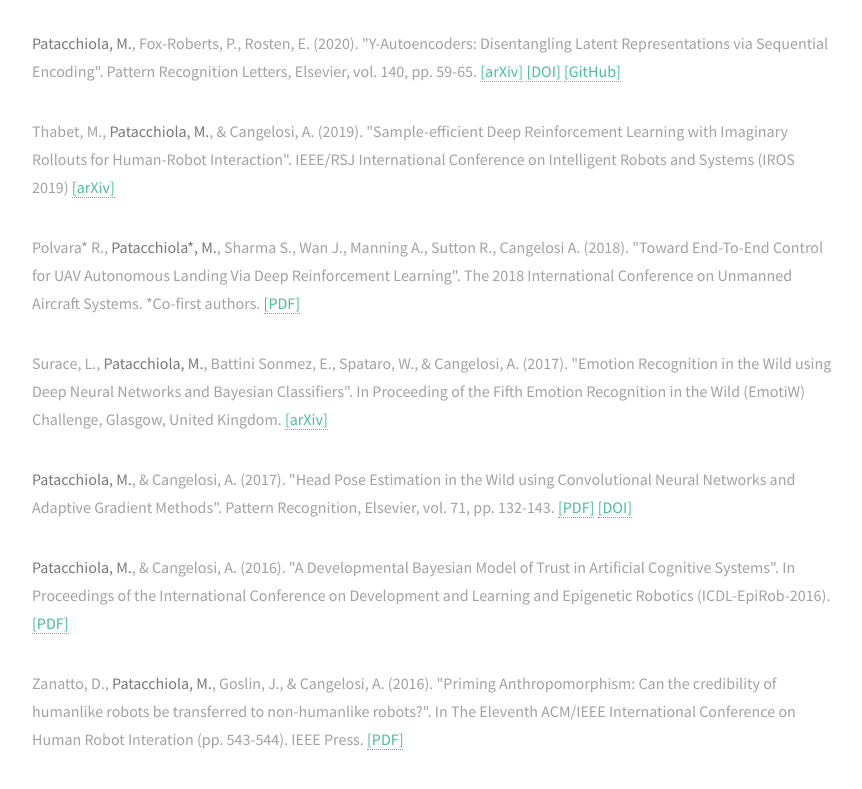
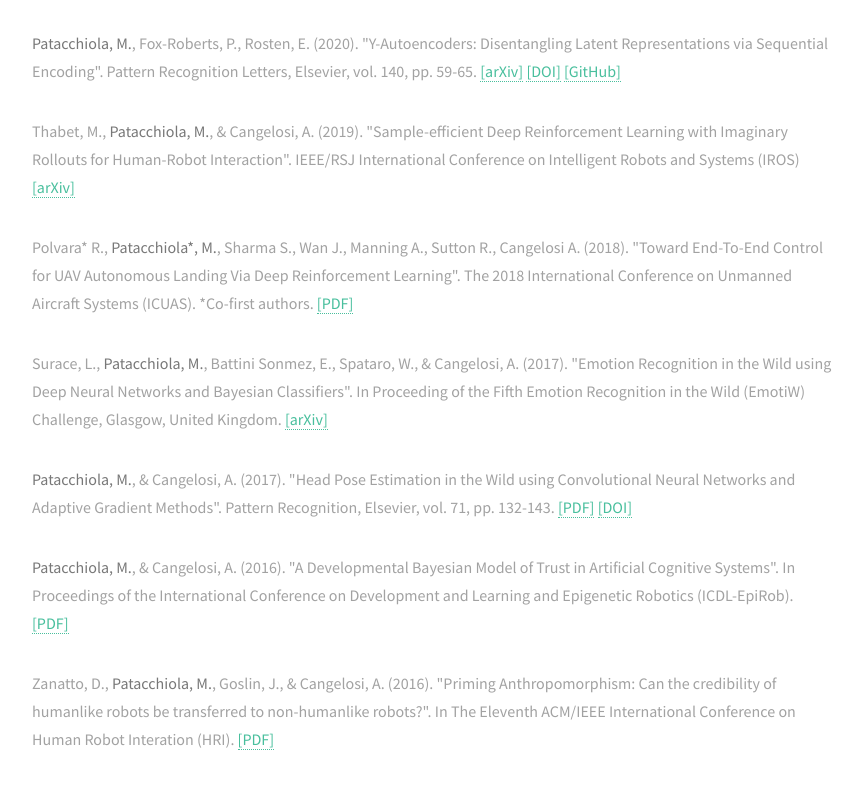
Before and after one commit to mpatacchiola/mpatacchiola.github.io, a plain HTML site: page index.html in a window 1280 px wide. Shown: the part 2297-3086 px from the top of the page, without its empty margins (400-1262 px from the left). Drawn offline with Linux system fonts and the light colour scheme.

Commit message:
Improving readability of conference names

```diff
--- a/index.html
+++ b/index.html
@@ -155,10 +155,10 @@ Supervisors: Marta Olivetti Belardinelli, Valerio Santangelo
                                                        <strong>Patacchiola, M.</strong>, Fox-Roberts, P., Rosten, E. (2020). "Y-Autoencoders: Disentangling Latent Representations via Sequential Encoding". Pattern Recognition Letters, Elsevier, vol. 140, pp. 59-65. <a target="_blank" href="https://arxiv.org/abs/1907.10949">[arXiv]</a> <a target="_blank" href="https://doi.org/10.1016/j.patrec.2020.09.025">[DOI]</a> <a target="_blank" href="https://github.com/mpatacchiola/Y-AE">[GitHub]</a>
                                                        </p>
                                                        <p>
-                                                       Thabet, M., <strong>Patacchiola, M.</strong>, & Cangelosi, A. (2019). "Sample-efficient Deep Reinforcement Learning with Imaginary Rollouts for Human-Robot Interaction". IEEE/RSJ International Conference on Intelligent Robots and Systems (IROS 2019) <a target="_blank" href="https://arxiv.org/pdf/1908.05546.pdf">[arXiv]</a>
+                                                       Thabet, M., <strong>Patacchiola, M.</strong>, & Cangelosi, A. (2019). "Sample-efficient Deep Reinforcement Learning with Imaginary Rollouts for Human-Robot Interaction". IEEE/RSJ International Conference on Intelligent Robots and Systems (IROS) <a target="_blank" href="https://arxiv.org/pdf/1908.05546.pdf">[arXiv]</a>
                                                        </p>
                                                        <p>
-                                                       Polvara* R., <strong>Patacchiola*, M.</strong>, Sharma S., Wan J., Manning A., Sutton R., Cangelosi A. (2018). "Toward End-To-End Control for UAV Autonomous Landing Via Deep Reinforcement Learning". The 2018 International Conference on Unmanned Aircraft Systems. *Co-first authors. <a target="_blank" href="./doc/toward_end_to_end_control_for_uav_autonomous_landing_via_deep_reinforcement_learning_2018.pdf">[PDF]</a>
+                                                       Polvara* R., <strong>Patacchiola*, M.</strong>, Sharma S., Wan J., Manning A., Sutton R., Cangelosi A. (2018). "Toward End-To-End Control for UAV Autonomous Landing Via Deep Reinforcement Learning". The 2018 International Conference on Unmanned Aircraft Systems (ICUAS). *Co-first authors. <a target="_blank" href="./doc/toward_end_to_end_control_for_uav_autonomous_landing_via_deep_reinforcement_learning_2018.pdf">[PDF]</a>
                                                        </p>
                                                        <p>
                                                        Surace, L., <strong>Patacchiola, M.</strong>, Battini Sonmez, E., Spataro, W., & Cangelosi, A. (2017). "Emotion Recognition in the Wild using Deep Neural Networks and Bayesian Classifiers". In Proceeding of the Fifth Emotion Recognition in the Wild (EmotiW) Challenge, Glasgow, United Kingdom. <a target="_blank" href="https://arxiv.org/abs/1709.03820">[arXiv]</a>
@@ -167,10 +167,10 @@ Supervisors: Marta Olivetti Belardinelli, Valerio Santangelo
                                                        <strong>Patacchiola, M.</strong>, & Cangelosi, A. (2017). "Head Pose Estimation in the Wild using Convolutional Neural Networks and Adaptive Gradient Methods". Pattern Recognition, Elsevier, vol. 71, pp. 132-143. <a target="_blank" href="./doc/Head Pose Estimation in the Wild using Convolutional Neural Networks and Adaptive Gradient Methods - Patacchiola and Cangelosi - 2017.pdf">[PDF]</a> <a target="_blank" href="https://doi.org/10.1016/j.patcog.2017.06.009">[DOI]</a>
                                                        </p>
                                                        <p>
-                                                       <strong>Patacchiola, M.</strong>, & Cangelosi, A. (2016). "A Developmental Bayesian Model of Trust in Artificial Cognitive Systems". In  Proceedings of the International Conference on Development and Learning and Epigenetic Robotics (ICDL-EpiRob-2016). <a target="_blank" href="./doc/A Developmental Bayesian Model of Trust in Artificial Cognitive Systems - Patacchiola, Cangelosi - 2016.pdf">[PDF]</a>
+                                                       <strong>Patacchiola, M.</strong>, & Cangelosi, A. (2016). "A Developmental Bayesian Model of Trust in Artificial Cognitive Systems". In  Proceedings of the International Conference on Development and Learning and Epigenetic Robotics (ICDL-EpiRob). <a target="_blank" href="./doc/A Developmental Bayesian Model of Trust in Artificial Cognitive Systems - Patacchiola, Cangelosi - 2016.pdf">[PDF]</a>
                                                        </p>
                                                        <p>
-                                                       Zanatto, D., <strong>Patacchiola, M.</strong>, Goslin, J., & Cangelosi, A. (2016). "Priming Anthropomorphism: Can the credibility of humanlike robots be transferred to non-humanlike robots?". In The Eleventh ACM/IEEE International Conference on Human Robot Interation (pp. 543-544). IEEE Press. <a target="_blank" href="./doc/Priming Anthropomorphism-zanatto patacchiola goslin cangelosi 2016.pdf">[PDF]</a>
+                                                       Zanatto, D., <strong>Patacchiola, M.</strong>, Goslin, J., & Cangelosi, A. (2016). "Priming Anthropomorphism: Can the credibility of humanlike robots be transferred to non-humanlike robots?". In The Eleventh ACM/IEEE International Conference on Human Robot Interation (HRI). <a target="_blank" href="./doc/Priming Anthropomorphism-zanatto patacchiola goslin cangelosi 2016.pdf">[PDF]</a>
                                                        </p>
 
 <!--                                                       <p>
```
